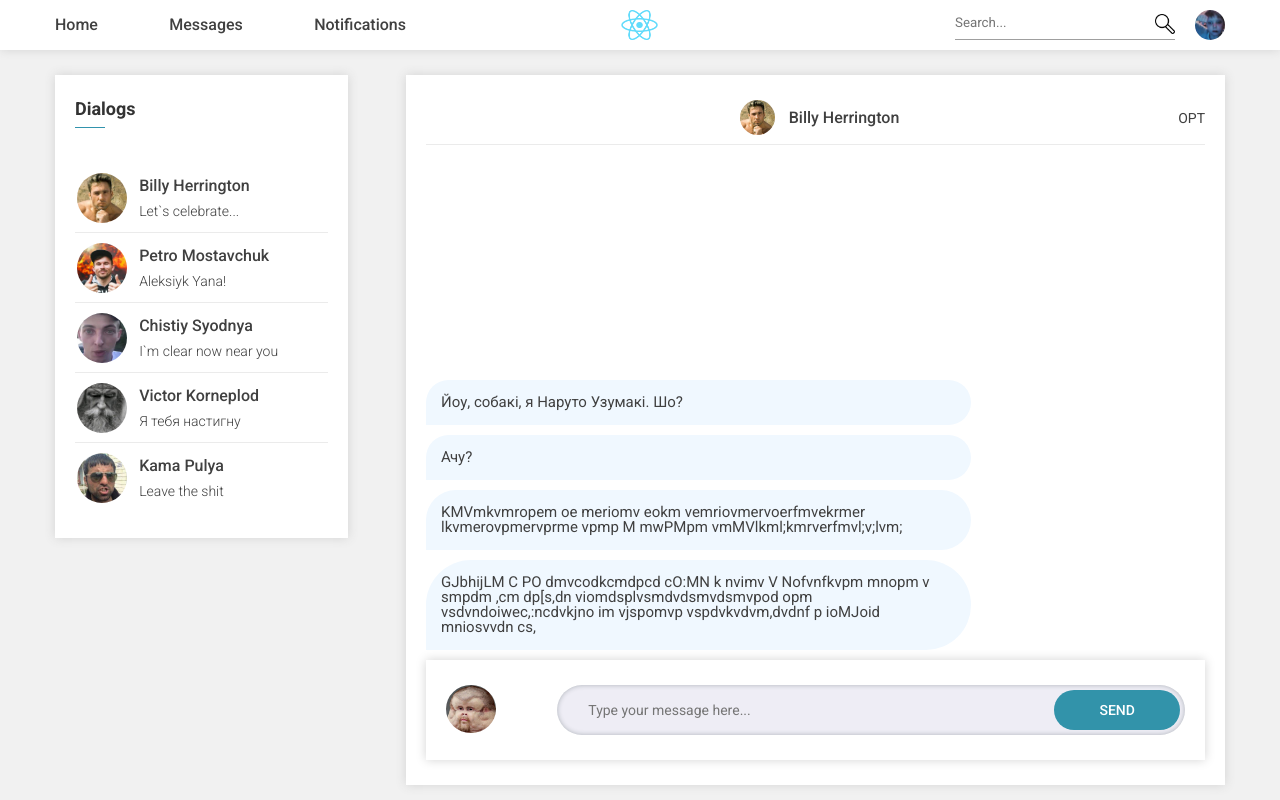
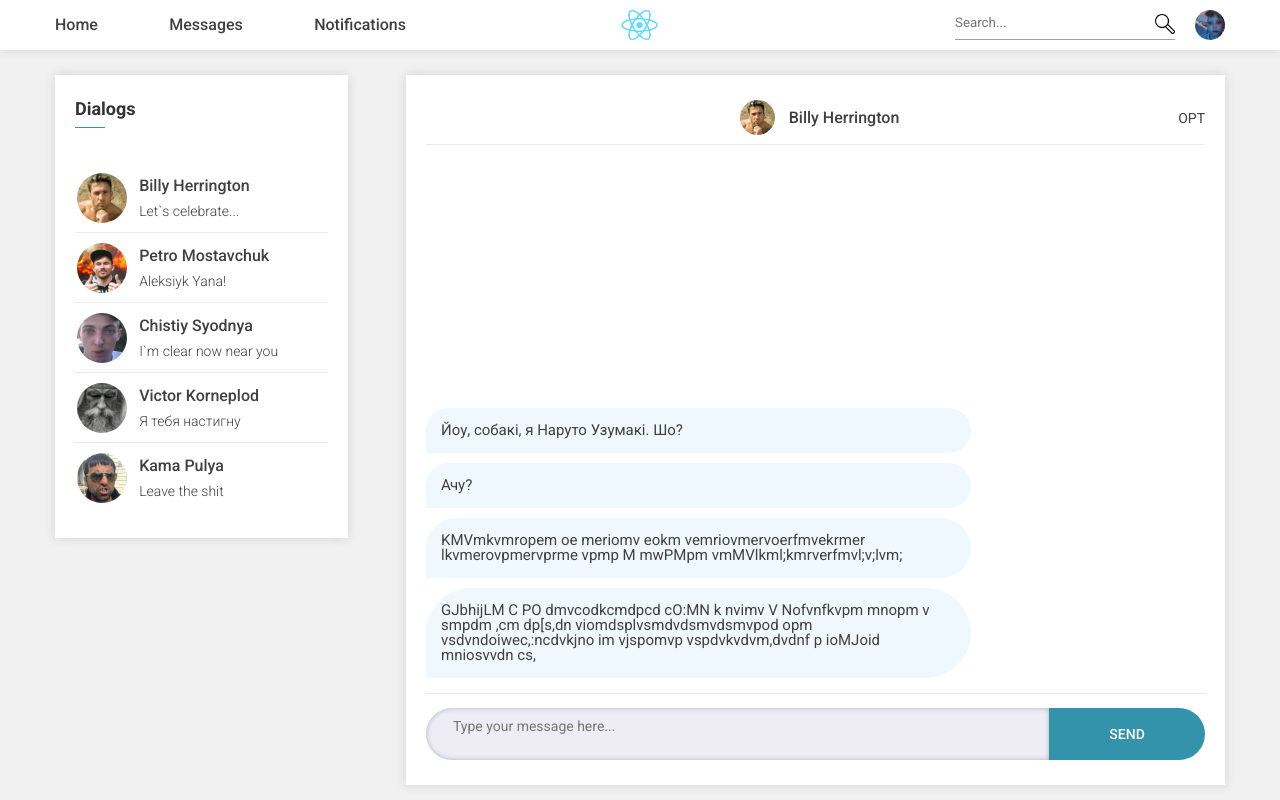
Before and after one commit to darkysadow/social-network-react, a React (Create React App) app: page / in a window 1280 px wide. Built offline with nearby package versions, Linux system fonts and the light colour scheme.

Commit message:
Some changes

```diff
--- a/src/components/messages/messagesField/MessagesField.jsx
+++ b/src/components/messages/messagesField/MessagesField.jsx
@@ -1,9 +1,9 @@
 import React from "react";
 import s from './../Messages.module.css';
 import BlockStyles from './../../block-styles/BlockStyles.module.css';
-import PostForm from './../../home/center/PostForm/PostForm';
 import ava1 from './../../../img/pages8.jpg';
 import Message from "./message/Message";
+import InputMessageArea from "./inputArea/InputMessageArea";
 
 const MessagesField = (props) => {
 
@@ -25,9 +25,10 @@ let messages = props.messagesData.map(msg => (<Message text={msg.text} />));
             </div>
             <div className={s.field}>
                 {messages}
+
             </div>
             <div className={s.inputForm}>
-                <PostForm field="Type your message here..." buttonText='send' customClassName={s.postForm} />
+                <InputMessageArea />
             </div>
         </div>
     </div>);
--- /dev/null
+++ b/src/components/messages/messagesField/inputArea/InputMessageArea.jsx
@@ -0,0 +1,19 @@
+import React from "react";
+import s from './InputMessageArea.module.css';
+
+const InputMessageArea = (props) => {
+    let textAreaRef = React.createRef();
+
+    let sendMsg = () => {
+        let userText = textAreaRef.current.value;
+    };
+
+    return (<div className={`${s.inputBlock}`}>
+        <div className={s.inputArea}>
+            <textarea placeholder='  Type your message here...' ref={textAreaRef}></textarea>
+            <button onClick={sendMsg}>send</button>
+        </div>
+    </div>);
+}
+
+export default InputMessageArea;
--- /dev/null
+++ b/src/components/messages/messagesField/inputArea/InputMessageArea.module.css
@@ -0,0 +1,111 @@
+@import url('https://fonts.googleapis.com/css2?family=Roboto:wght@100;300;400;500;700&display=swap');
+
+.inputBlock{
+    display: flex;
+    flex-direction: row;
+    justify-content: space-between;
+    margin: 20px 0 0 0;
+    position: relative;
+}
+.inputBlock::before{
+    content: "";
+    position: absolute;
+    width: 100%;
+    height: 1px;
+    background-color: rgba(64, 64, 64, 0.1);
+    top: -15px;
+    left: 0px;
+}
+.inputArea{
+    width: 100%;
+    flex: 0 0 100%;
+    display: flex;
+    flex-direction: row;
+}
+.inputArea textarea{
+    flex: 0 0 80%;
+    background-color: rgb(238, 237, 245);
+    border-top-left-radius: 50px;
+    border-bottom-left-radius: 50px;
+    box-shadow: 0 0 5px 0px rgba(27, 45, 51,0.3) inset;
+    padding: 10px 20px;
+    /*padding: 25px 10px;*/
+    overflow-y: visible;
+    font-family: "Roboto", sans-serif;
+	font-weight: 400;
+	font-size: 14px;
+    resize: none;
+}
+.inputArea button{
+    flex: 0 0 20%;
+    background-color: #3293aa;
+    text-transform: uppercase;
+    color: white;
+    border-top-right-radius: 50px;
+    border-bottom-right-radius: 50px;
+    font-family: "Roboto", sans-serif;
+	font-weight: 500;
+	font-size: 14px;
+    transition: .5s ease;
+}
+
+.inputArea button:hover{
+    background-color: black;
+}
+/*
+.postForm{
+    display: flex;
+    flex-direction: row;
+    justify-content: space-between;
+}
+.avatar{
+    width: 50px;
+    height: 50px;
+
+}
+
+.avatar img{
+    max-width: 100%;
+    border-radius: 50%;
+}
+
+.inputBlock{
+    width: 100%;
+    position: relative;
+    flex: 0 0 85%;
+
+}
+
+.inputBlock input[type="text"] {
+    position: absolute;
+    width: 100%;
+    height: 100%;
+    background-color: rgb(238, 237, 245);
+    border-radius: 50px;
+    box-shadow: 0 0 5px 0px rgba(27, 45, 51,0.3) inset;
+    padding: 0 25% 0 5%;
+    font-family: "Roboto", sans-serif;
+	font-weight: 400;
+	font-size: 14px;
+}
+
+.inputBlock input[type="button"] {
+    position: absolute;
+    width: 20%;
+    height: 80%;
+    top: 10%;
+    right: 5px;
+    background-color: #3293aa;
+    text-transform: uppercase;
+    color: white;
+    border-radius: 50px;
+    font-family: "Roboto", sans-serif;
+	font-weight: 500;
+	font-size: 14px;
+    transition: .5s ease;
+}
+
+.inputBlock input[type="button"]:hover {
+    background-color: black;
+}
+*/
```
Also changed, not shown: src/components/messages/messagesField/inputArea/yourMessage/YourMessage.jsx (added, +12 -0 lines).
